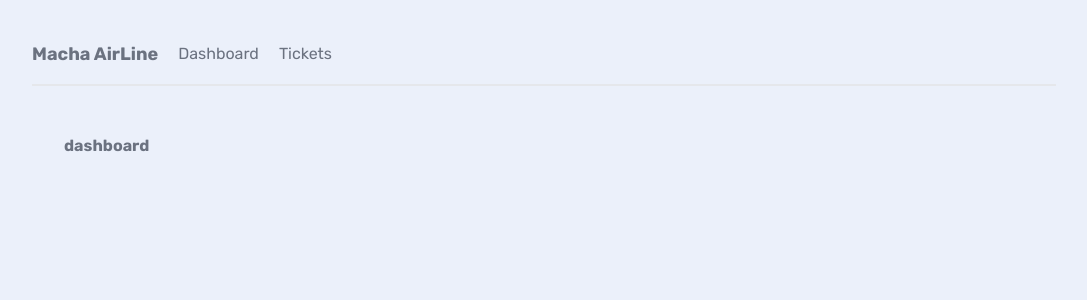
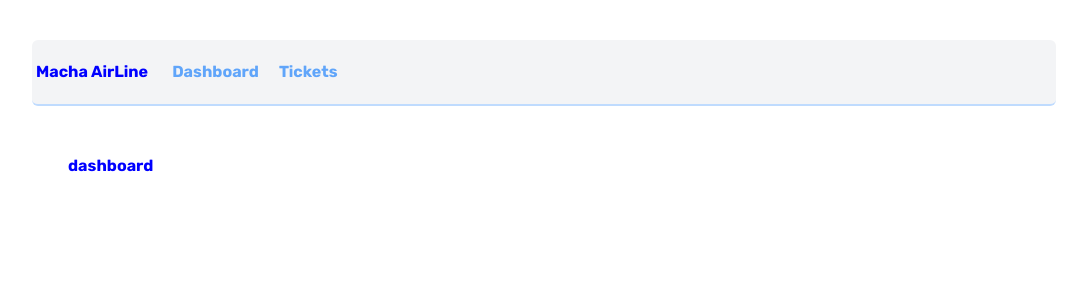
Before and after one commit to emmanuelwangila/climax, a Next.js app: page / in a window 1280 px wide. Shown: the top 300 px of the page, without its empty margins (96-1183 px from the left). Built offline with nearby package versions, Linux system fonts and the light colour scheme.

Commit message:
styling pages

```diff
--- a/app/globals.css
+++ b/app/globals.css
@@ -4,11 +4,11 @@
 
 /* base styles */
 body {
-  background: #ebf0fa;
-  @apply text-gray-500 m-8;
+  background: white;
+  @apply text-blue-400 m-8;
 }
 h1, h2 {
-  @apply font-bold text-primary text-lg;
+  @apply font-bold text-primary font-bold m-1 ;
 }
 main {
   @apply max-w-5xl my-12 mx-auto px-8;
@@ -24,16 +24,20 @@ p > a {
 nav {
   @apply
     pb-4
-    border-b-2 border-gray-200
+    pt-4
+    border-b-2 border-blue-200
     flex items-center gap-5
     my-10 mx-auto
-    max-w-5xl;
+    max-w-5xl
+    rounded-md
+    bg-gray-100
+    font-bold;
 }
 nav a, nav span {
-  @apply text-gray-500;
+  @apply text-blue-400;
 }
 nav a:hover {
-  @apply text-black;
+  @apply text-green-400;
 }
 main nav {
   @apply border-0;
--- a/tailwind.config.js
+++ b/tailwind.config.js
@@ -8,7 +8,7 @@ module.exports = {
   theme: {
     extend: {
       colors: {
-        primary: '#00000'
+        primary: 'blue'
       }
     },
   },
```
